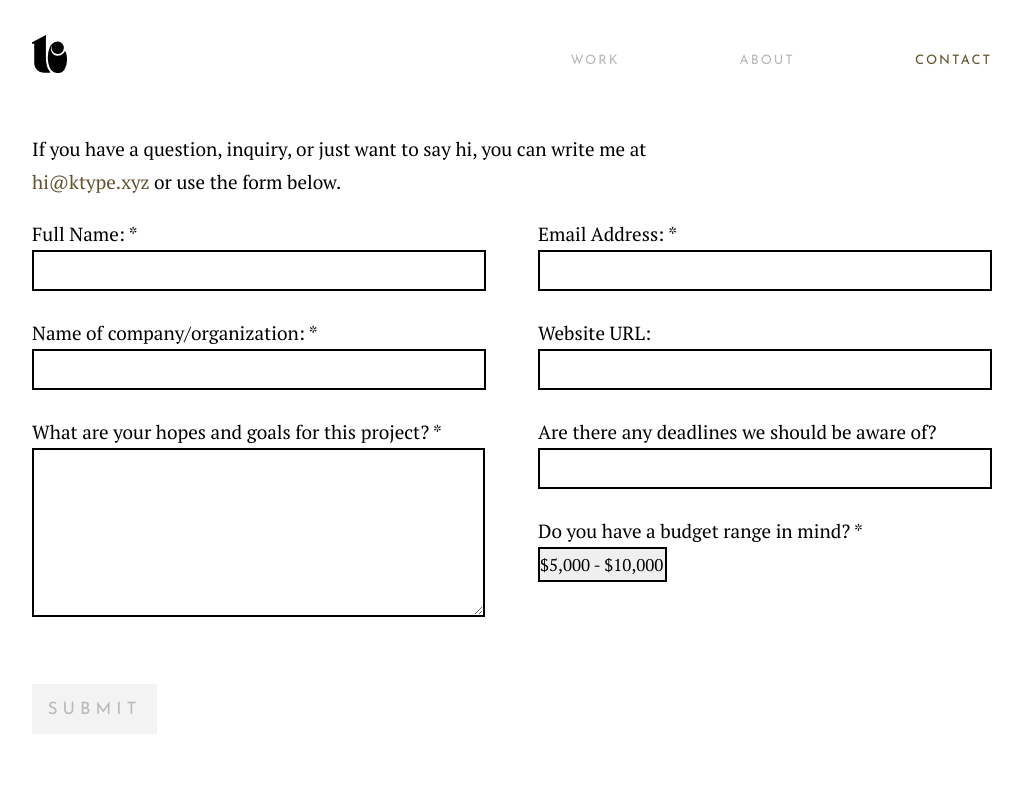
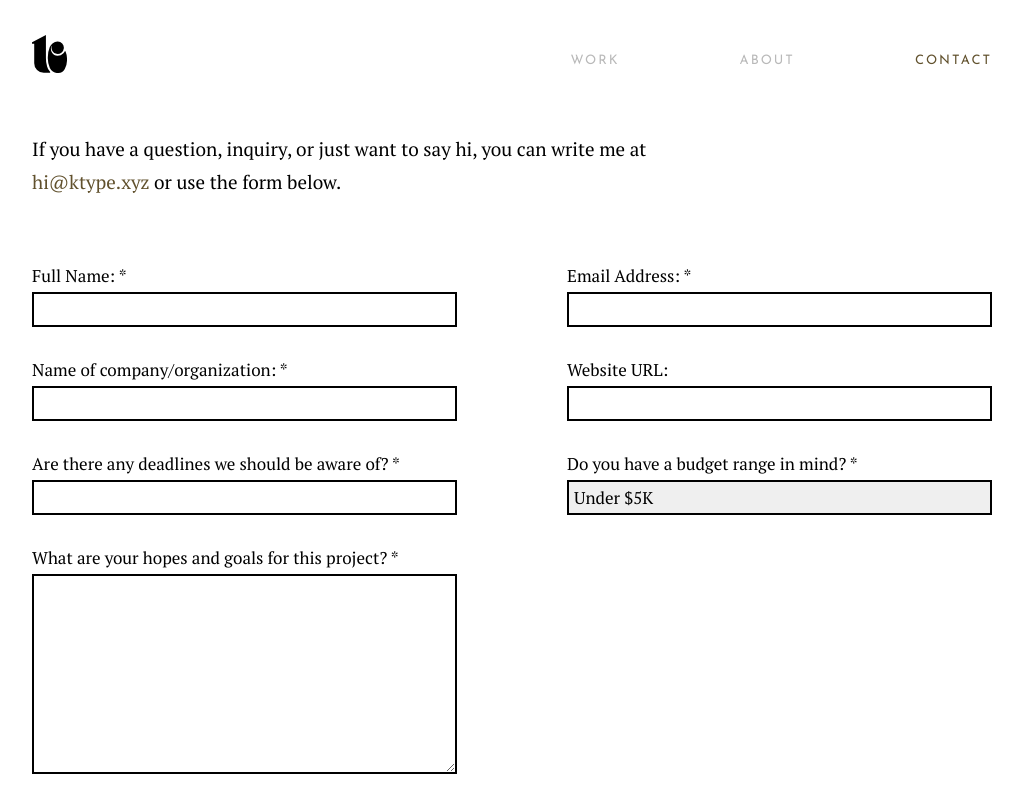
Before and after one commit to darzaccaro/ktype, a React (Create React App) app: page /contact in a window 1280 px wide. Shown: the top 800 px of the page, without its empty margins (128-1151 px from the left). Built offline with nearby package versions, Linux system fonts and the light colour scheme.

Commit message:
contact pixel push

```diff
--- a/package.json
+++ b/package.json
@@ -10,7 +10,8 @@
     "react-dom": "^16.9.0",
     "react-router": "^5.0.1",
     "react-router-dom": "^5.0.1",
-    "react-scripts": "3.1.1"
+    "react-scripts": "3.1.1",
+    "react-scrolllock": "^4.0.1"
   },
   "scripts": {
     "start": "react-scripts start",
--- a/src/App.css
+++ b/src/App.css
@@ -5,14 +5,22 @@ textarea {
   -webkit-appearance: none;
   appearance: none;
   font-family: inherit;
-  font-size: 100%;
   border: 2px solid black;
-  min-height: 35px;
+  height: 35px;
   font-family: "PT Serif", serif;
   font-size: 17px;
   margin-bottom: 25px;
+  width: 425px;
+  box-sizing: border-box;
+  padding-left: 5px;
 }
-
+textarea {
+  height: 200px;
+}
+label {
+  font-family: "PT Serif", serif;
+  font-size: 17px;
+}
 body {
   font-family: "PT Serif", serif;
   font-size: 19px;
@@ -20,7 +28,13 @@ body {
   padding: 0px;
   line-height: 33px;
 }
-
+.contact-container {
+}
+.contact-subcontainer {
+  display: flex;
+  justify-content: space-between;
+  flex-wrap: wrap;
+}
 p {
   margin-top: 0px;
 }
@@ -116,14 +130,17 @@ a:hover {
 }
 
 .k-button {
-  width: 125px;
-  height: 50px;
+  width: 100%;
+  height: 75px;
   font-family: "Josefin Sans", sans-serif;
-  letter-spacing: 5px;
+  letter-spacing: 10px;
   text-transform: uppercase;
   color: white;
   background-color: #61512d;
   border: none;
+  font-weight: bold;
+  font-size: 21px;
+  transition: background-color 0.4s, color 0.2s;
 }
 .k-button:disabled,
 .k-button:disabled:hover {
@@ -145,6 +162,9 @@ a:hover {
   display: flex;
   justify-content: space-between;
   flex-wrap: wrap;
+}
+.contact-input-sub-container {
+  display: inherit;
 }
 
 .k-mbv1 {
@@ -182,10 +202,6 @@ a:hover {
 }
 
 @media (max-width: 925px) {
-  .contact-container {
-    max-width: 400px;
-    margin: 0 auto;
-  }
   .trans-shrink {
     padding: 185px 5px 165px 5px;
     width: calc(100% - 10px);
@@ -194,4 +210,14 @@ a:hover {
   .trans-shrink:hover {
     width: calc(100% - 10px);
   }
+  .contact-container {
+    width: 400px;
+    margin: 0 auto;
+  }
+  button,
+  input,
+  select,
+  textarea {
+    width: 400px;
+  }
 }
--- a/src/components/Header.jsx
+++ b/src/components/Header.jsx
@@ -3,7 +3,8 @@ import { withRouter, Link } from "react-router-dom";
 import theme from "../theme";
 import NavLink from "./NavLink";
 import useWindowWidth from "../hooks/useWindowWidth";
-import { useState } from "react";
+import { useState, useEffect } from "react";
+import ScrollLock, { TouchScrollable } from "react-scrolllock";
 
 function Header({ location }) {
   const width = useWindowWidth();
@@ -14,10 +15,7 @@ function Header({ location }) {
       <div>
         <button
           className="mobile-menu-button"
-          onClick={() => {
-            document.body.style.overflow = !isMenuOpen ? "hidden" : "scroll";
-            setIsMenuOpen(!isMenuOpen);
-          }}
+          onClick={() => setIsMenuOpen(!isMenuOpen)}
         >
           {isMenuOpen ? (
             <img
@@ -44,6 +42,7 @@ function Header({ location }) {
           backgroundColor: theme.colors.white
         }}
       >
+        <ScrollLock isActive={isMenuOpen}></ScrollLock>
         <div style={{ display: "flex", justifyContent: "space-between" }}>
           <Link
             to={"/"}
@@ -101,7 +100,6 @@ function Header({ location }) {
       </header>
     );
   } else {
-    document.body.style.overflow = "scroll";
     return (
       <header
         style={{
--- a/src/pages/contact.jsx
+++ b/src/pages/contact.jsx
@@ -1,4 +1,5 @@
 import React, { useState } from "react";
+import theme from "../theme";
 import "./contact.css";
 
 export default function Contact() {
@@ -8,13 +9,8 @@ export default function Contact() {
   const [url, setUrl] = useState("");
   const [details, setDetails] = useState("");
   const [deadline, setDeadline] = useState("");
-  const [priceRange, setPriceRange] = useState(2);
-  const priceRanges = [
-    "< $1,000",
-    "$1,000 - $5,000",
-    "$5,000 - $10,000",
-    "$10,000 +"
-  ];
+  const [priceRange, setPriceRange] = useState(0);
+  const priceRanges = ["Under $5K", "Under $10K", "Under $15K", "$20K+"];
 
   async function handleSubmit(event) {
     const serverUrl = "http://localhost:4000/mail";
@@ -61,64 +57,99 @@ export default function Contact() {
         me at <br></br>
         <a href="mailto:hi@ktype.xyz">hi@ktype.xyz</a> or use the form below.
       </p>
-      <form onSubmit={handleSubmit}>
-        <div className="contact-dual-input-container">
+      <form
+        onSubmit={handleSubmit}
+        style={{
+          margin: "0 auto",
+          marginTop: theme.sizes.spacingV1,
+          marginBottom: theme.sizes.spacingV2
+        }}
+      >
+        <div className="contact-container">
+          <div className="contact-subcontainer">
             <div>
-            Full Name: *
+              <label for="name">Full Name: *</label>
               <br />
               <input
                 value={name}
                 onChange={e => setName(e.target.value)}
                 type="text"
                 name="name"
-              size="43"
                 autoComplete="off"
               />
             </div>
             <div>
-            Email Address: *
+              <label for="email">Email Address: *</label>
               <br />
               <input
                 value={email}
                 onChange={e => setEmail(e.target.value)}
                 type="text"
                 name="email"
-              size="43"
                 autoComplete="off"
               />
             </div>
           </div>
-        <div className="contact-dual-input-container">
+          <div className="contact-subcontainer">
             <div>
-            Name of company/organization: *
+              <label for="company"> Name of company/organization: *</label>
               <br />
               <input
                 value={company}
                 onChange={e => setCompany(e.target.value)}
                 type="text"
                 name="company"
-              size="43"
                 autoComplete="off"
               />
               <br />
             </div>
             <div>
-            Website URL:
+              <label for="url">Website URL:</label>
               <br />
               <input
                 value={url}
                 onChange={e => setUrl(e.target.value)}
-              type="url"
-              name="company"
-              size="43"
+                type="text"
+                name="url"
                 autoComplete="off"
               />
               <br />
             </div>
           </div>
-        <div className="contact-dual-input-container">
+          <div className="contact-subcontainer">
             <div>
+              <label for="deadline">
+                Are there any deadlines we should be aware of? *
+              </label>
+              <br />
+              <input
+                value={deadline}
+                onChange={e => setDeadline(e.target.value)}
+                type="text"
+                name="deadline"
+                autoComplete="off"
+              />
+            </div>
+            <div>
+              <label for="budget">Do you have a budget range in mind? *</label>
+              <br />
+              <select
+                value={priceRange}
+                onChange={e => setPriceRange(e.target.value)}
+                name="budget"
+              >
+                <option value={0}>{priceRanges[0]}</option>
+                <option value={1}>{priceRanges[1]}</option>
+                <option selected value={2}>
+                  {priceRanges[2]}
+                </option>
+                <option value={3}>{priceRanges[3]}</option>
+              </select>
+            </div>
+            <div>
+              <label for="details">
                 What are your hopes and goals for this project? *
+              </label>
               <br />
               <textarea
                 value={details}
@@ -128,45 +159,20 @@ export default function Contact() {
                 rows={7}
               />
             </div>
-          <div>
-            Are there any deadlines we should be aware of?
-            <br />
-            <input
-              value={deadline}
-              onChange={e => setDeadline(e.target.value)}
-              type="text"
-              name="deadline"
-              size="43"
-              autoComplete="off"
-            />
-            <br />
-            Do you have a budget range in mind? *
-            <br />
-            <select
-              value={priceRange}
-              onChange={e => setPriceRange(e.target.value)}
-              width="200px"
-            >
-              <option value={0}>{priceRanges[0]}</option>
-              <option value={1}>{priceRanges[1]}</option>
-              <option selected value={2}>
-                {priceRanges[2]}
-              </option>
-              <option value={3}>{priceRanges[3]}</option>
-            </select>
           </div>
         </div>
+
         <br />
         <div className="k-mbv1">
           <button
             className="k-button"
             onClick={e => handleSubmit(e)}
-            disabled={!(name && email && company && details && priceRange)}
+            disabled={!(name && email && company && details && deadline)}
           >
             Submit
           </button>
-          {(name || email || company || details) &&
-            !(name && email && company && details) && (
+          {(name || email || company || details || deadline) &&
+            !(name && email && company && details && deadline) && (
               <p
                 style={{ fontSize: "0.9em", display: "inline", marginLeft: 25 }}
               >
```
Also changed, not shown: 1 other file (tests, documents, lock files or other folders). Lines whose indentation alone changed are shown as unchanged.
